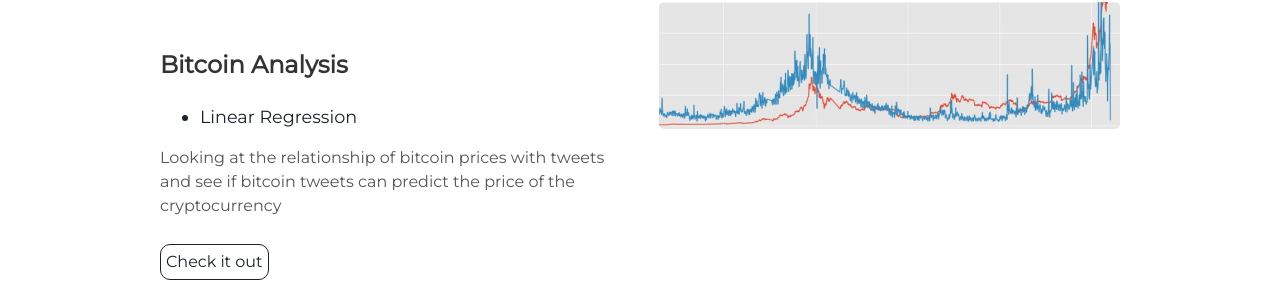
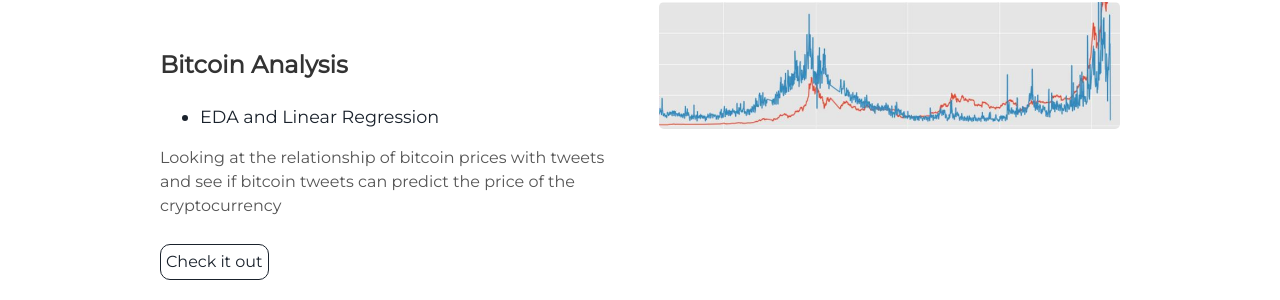
Before and after one commit to johngncook/Analytics-Portfolio, a Jekyll site: the page built from index.html, in a window 1280 px wide and 900 px high, scrolled down 1511 px. Shown: the part 154-454 px from the top of the window. Built offline with Jekyll 4.4.1, drawn with Linux system fonts in a browser that asks for light colours; nearby versions of some CDN libraries.

Commit message:
Update projects.html

```diff
--- a/_includes/projects.html
+++ b/_includes/projects.html
@@ -8,7 +8,7 @@
   <div class="contents">
     <h3> Bitcoin Analysis </h3>
     <ul>
-      <li> Linear Regression </li>
+      <li> EDA and Linear Regression </li>
     </ul>
     <p>Looking at the relationship of bitcoin prices with tweets and see if bitcoin tweets can predict the price of the cryptocurrency</p>
     <a class="project-link" href="https://github.com/johngncook/Bitcoin-Analysis">Check it out</a>
```
